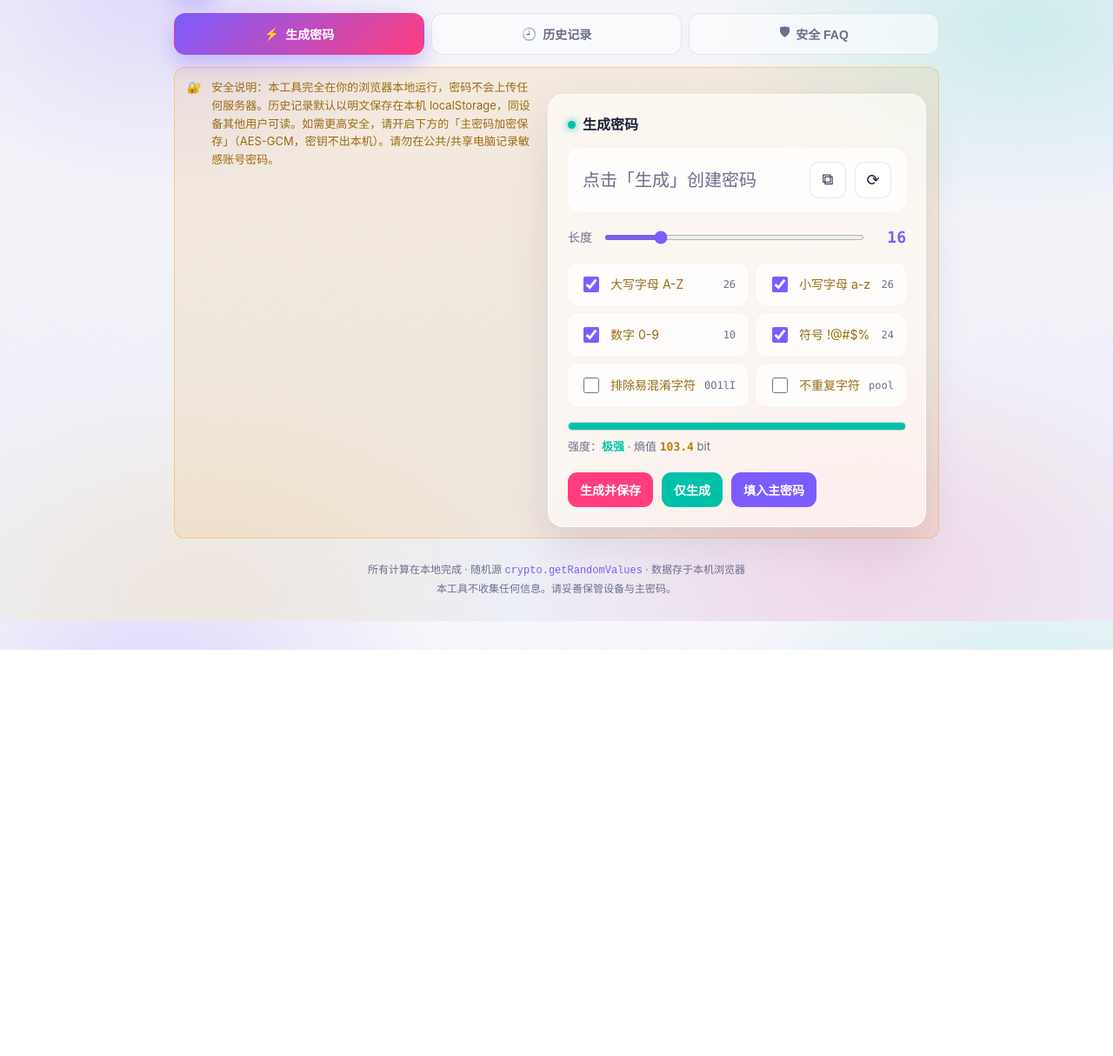
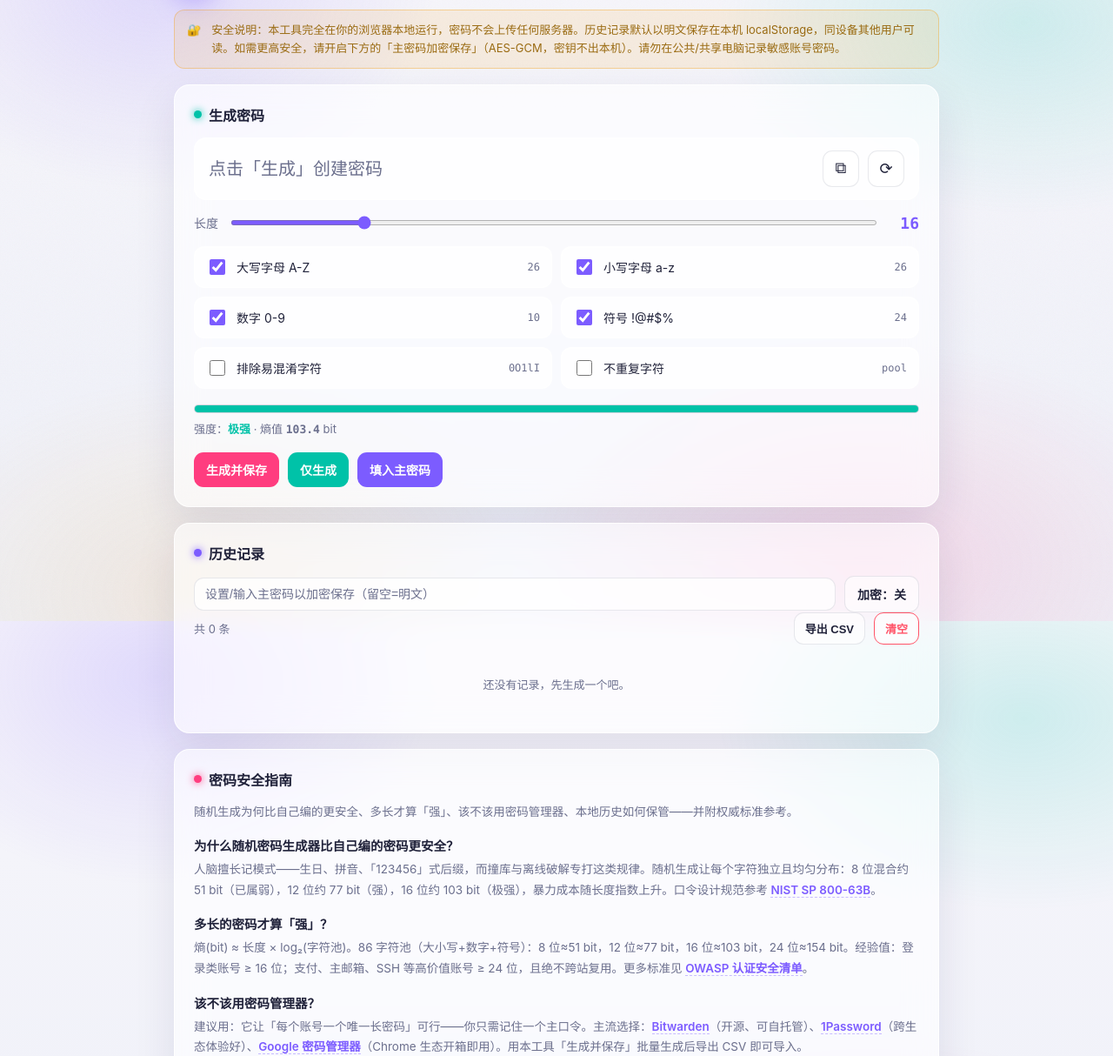
Before and after one commit to li0000001526/cpnfx, a plain HTML site: page index.html in a window 1280 px wide. Shown: the part 86-1300 px from the top of the page at 87% size. Before the commit the page ends 833 px from the top, so only its background shows below. Drawn offline with Linux system fonts and the light colour scheme.

Commit message:
deploy index.html

```diff
--- a/index.html
+++ b/index.html
@@ -193,18 +193,15 @@
     box-shadow:0 12px 30px rgba(27,191,115,.35);
   }
   .toast.show{opacity:1;transform:translateX(-50%) translateY(0)}
-/* pwgen tabs ui */
-.tabs{display:flex;gap:8px;margin-top:18px;flex-wrap:wrap}
-.tab{flex:1 1 150px;min-width:132px;border:1px solid var(--hair);background:rgba(255,255,255,.55);color:var(--muted);border-radius:13px;padding:11px 14px;font-size:14px;font-weight:700;cursor:pointer;display:flex;align-items:center;justify-content:center;gap:7px;transition:border-color .15s,background .15s,color .15s,box-shadow .15s}
-.tab:hover{border-color:var(--violet);color:var(--ink)}
-.tab.on{background:linear-gradient(135deg,var(--violet),var(--pink));border-color:transparent;color:#fff;box-shadow:0 10px 24px rgba(124,92,255,.35)}
-.tabpane{display:none}
-.tabpane.on{display:block;animation:pwin .18s ease}
-@keyframes pwin{from{opacity:0;transform:translateY(6px)}to{opacity:1;transform:none}}
-.faq h3{margin:18px 0 6px;font-size:14.5px;color:var(--ink);font-weight:700}
-.faq .faqp,.faq .faqs{color:var(--muted);font-size:13.5px;line-height:1.75;margin:0}
-.faq a{color:var(--violet);font-weight:600;text-decoration:none;border-bottom:1px dashed rgba(124,92,255,.4)}
-.faq a:hover{border-bottom-style:solid}
+/* cpnfx bottom seo sections */
+.gsec h3{margin:16px 0 6px;font-size:14.5px;color:var(--ink);font-weight:700}
+.gsec .faqp,.gsec .faqs{color:var(--muted);font-size:13.5px;line-height:1.75;margin:0}
+.gsec a{color:var(--violet);font-weight:600;text-decoration:none;border-bottom:1px dashed rgba(124,92,255,.4)}
+.gsec a:hover{border-bottom-style:solid}
+.flinks-sub{color:var(--muted);font-size:13px;margin:0 0 12px}
+.flinks-chips{display:flex;flex-wrap:wrap;gap:9px}
+.wlink{display:inline-flex;align-items:center;gap:6px;background:var(--panel2);border:1px solid var(--hair);border-radius:10px;padding:8px 12px;font-size:13px;color:var(--ink);text-decoration:none;font-weight:600;transition:transform .06s,border-color .15s,box-shadow .15s;cursor:pointer}
+.wlink:hover{border-color:var(--violet);box-shadow:0 6px 16px rgba(124,92,255,.18);transform:translateY(-1px)}
 .opt>span{white-space:nowrap}
 </style>
 </head>
@@ -219,16 +216,12 @@
     <select id="lang" class="langsel" aria-label="Language"></select>
   </header>
 
-<div class="tabs" id="tabSwitch" role="tablist">
-  <button class="tab on" data-tab="gen" role="tab">⚡ <span data-i18n="tabGen">生成密码</span></button>
-  <button class="tab" data-tab="hist" role="tab">🕘 <span data-i18n="tabHist">历史记录</span></button>
-  <button class="tab" data-tab="faq" role="tab">🛡 <span data-i18n="tabFaq">安全 FAQ</span></button>
-</div>
-<div class="tabpane on" id="pane-gen">
-<div class="warn">
+  <div class="warn">
     <span>🔐</span>
     <div data-i18n="warn">安全说明：本工具完全在你的浏览器本地运行，密码不会上传任何服务器。历史记录默认以明文保存在本机 localStorage，同设备其他用户可读。如需更高安全，请开启下方的「主密码加密保存」（AES-GCM，密钥不出本机）。请勿在公共/共享电脑记录敏感账号密码。</div>
-<!-- 生成区 -->
+  </div>
+
+  <!-- 生成区 -->
   <section class="sec">
     <h2><span class="dot"></span><span data-i18n="secGen">生成密码</span></h2>
     <div class="pwbox">
@@ -263,9 +256,8 @@
       <button class="btn violet" id="fillBtn" data-i18n="fillBtn">填入主密码</button>
     </div>
   </section>
-</div>
-<div class="tabpane" id="pane-hist">
-<!-- 历史区 -->
+
+  <!-- 历史区 -->
   <section class="sec">
     <h2><span class="dot" style="background:var(--violet);box-shadow:0 0 10px var(--violet)"></span><span data-i18n="secHist">历史记录</span></h2>
 
@@ -282,13 +274,12 @@
     </div>
     <div class="hist" id="hist"><div class="empty-hist" data-i18n="emptyHist">还没有记录，先生成一个吧。</div></div>
   </section>
-</div>
-<div class="tabpane" id="pane-faq">
 
-<!-- 安全FAQ区 -->
-<section class="sec faq">
-  <h2><span class="dot" style="background:var(--pink);box-shadow:0 0 10px var(--pink)"></span><span data-i18n="faqTitle">密码安全指南</span></h2>
-  <p class="faqs" data-i18n-html="faqSub">四个最常见的问题：随机生成为什么比自编更安全、多长才算「强」、该不该用密码管理器、本地历史记录如何保管。</p>
+
+<!-- cpnfx-bottom-seo -->
+<section class="sec gsec">
+  <h2><span class="dot" style="background:var(--pink);box-shadow:0 0 10px var(--pink)"></span><span data-i18n="secGuide">密码安全指南</span></h2>
+  <p class="faqs" data-i18n="guideSub">随机生成为何比自己编的更安全、多长才算「强」、该不该用密码管理器、本地历史如何保管——并附权威标准参考。</p>
   <h3 data-i18n="faqQ1">为什么随机密码生成器比自己编的密码更安全？</h3>
   <p class="faqp" data-i18n-html="faqA1">人脑擅长记模式——生日、拼音、「123456」式后缀，而撞库与离线破解专打这类规律。随机生成让每个字符独立且均匀分布：8 位混合约 51 bit（已属弱），12 位约 77 bit（强），16 位约 103 bit（极强），暴力成本随长度指数上升。口令设计规范参考 <a href="https://csrc.nist.gov/pubs/sp/800/63/b/final" target="_blank" rel="noopener">NIST SP 800-63B</a>。</p>
   <h3 data-i18n="faqQ2">多长的密码才算「强」？</h3>
@@ -298,7 +289,17 @@
   <h3 data-i18n="faqQ4">本工具的历史记录安全吗？</h3>
   <p class="faqp" data-i18n-html="faqA4">历史默认以明文保存在本机 localStorage——同设备其他用户可读；开启「主密码加密保存」后以 AES-GCM（PBKDF2 15 万次迭代）加密，密钥不出本机。请勿在公共/共享电脑上保存敏感口令。</p>
 </section>
-</div>
+<section class="sec flinks">
+  <h2><span class="dot" style="background:var(--cyan);box-shadow:0 0 10px var(--cyan)"></span><span data-i18n="secFlinks">友情链接</span></h2>
+  <p class="flinks-sub" data-i18n="flinksSub">更多免费在线工具（li00000 工具集）：</p>
+  <div class="flinks-chips">
+    <a class="wlink" href="https://tjtkw.li00000.xyz/" target="_blank" rel="noopener"><span data-i18n="flTjtkw">💪 健身体脂计算器</span></a>
+    <a class="wlink" href="https://calsa.li00000.xyz/" target="_blank" rel="noopener"><span data-i18n="flCalsa">🕐 时区时差计算器</span></a>
+    <a class="wlink" href="https://bmuws.li00000.xyz/" target="_blank" rel="noopener"><span data-i18n="flBmuws">🍰 烘焙食谱计算器</span></a>
+    <a class="wlink" href="https://dmosj.li00000.xyz/" target="_blank" rel="noopener"><span data-i18n="flDmosj">🔳 二维码生成器</span></a>
+    <a class="wlink" href="https://dosif.li00000.xyz/" target="_blank" rel="noopener"><span data-i18n="flDosif">🎹 幻音钢琴</span></a>
+  </div>
+</section>
 <footer id="foot" data-i18n-html="footer">所有计算在本地完成 · 随机源 <code>crypto.getRandomValues</code> · 数据存于本机浏览器<br/>本工具不收集任何信息。请妥善保管设备与主密码。</footer>
 </div>
 
@@ -311,13 +312,13 @@
   // ---------- i18n ----------
   var I18N = {
     zh:{
-      tabGen:"生成密码", tabHist:"历史记录", tabFaq:"安全 FAQ",
-      faqTitle:"密码安全指南", faqSub:"四个最常见的问题：随机生成为什么比自编更安全、多长才算「强」、该不该用密码管理器、本地历史记录如何保管。",
+      secGuide:"密码安全指南", guideSub:"随机生成为何比自己编的更安全、多长才算「强」、该不该用密码管理器、本地历史如何保管——并附权威标准参考。",
       faqQ1:"为什么随机密码生成器比自己编的密码更安全？", faqA1:'人脑擅长记模式——生日、拼音、「123456」式后缀，而撞库与离线破解专打这类规律。随机生成让每个字符独立且均匀分布：8 位混合约 51 bit（已属弱），12 位约 77 bit（强），16 位约 103 bit（极强），暴力成本随长度指数上升。口令设计规范参考 <a href="https://csrc.nist.gov/pubs/sp/800/63/b/final" target="_blank" rel="noopener">NIST SP 800-63B</a>。',
       faqQ2:"多长的密码才算「强」？", faqA2:'熵(bit) ≈ 长度 × log₂(字符池)。86 字符池（大小写+数字+符号）：8 位≈51 bit，12 位≈77 bit，16 位≈103 bit，24 位≈154 bit。经验值：登录类账号 ≥ 16 位；支付、主邮箱、SSH 等高价值账号 ≥ 24 位，且绝不跨站复用。更多标准见 <a href="https://cheatsheetseries.owasp.org/cheatsheets/Authentication_Cheat_Sheet.html" target="_blank" rel="noopener">OWASP 认证安全清单</a>。',
       faqQ3:"该不该用密码管理器？", faqA3:'建议用：它让「每个账号一个唯一长密码」可行——你只需记住一个主口令。主流选择：<a href="https://bitwarden.com/" target="_blank" rel="noopener">Bitwarden</a>（开源、可自托管）、<a href="https://1password.com/" target="_blank" rel="noopener">1Password</a>（跨生态体验好）、<a href="https://support.google.com/accounts/answer/6289203" target="_blank" rel="noopener">Google 密码管理器</a>（Chrome 生态开箱即用）。用本工具「生成并保存」批量生成后导出 CSV 即可导入。',
       faqQ4:"本工具的历史记录安全吗？", faqA4:'历史默认以明文保存在本机 localStorage——同设备其他用户可读；开启「主密码加密保存」后以 AES-GCM（PBKDF2 15 万次迭代）加密，密钥不出本机。请勿在公共/共享电脑上保存敏感口令。',
-
+      secFlinks:"友情链接", flinksSub:"更多免费在线工具（li00000 工具集）：",
+      flTjtkw:"💪 健身体脂计算器", flCalsa:"🕐 时区时差计算器", flBmuws:"🍰 烘焙食谱计算器", flDmosj:"🔳 二维码生成器", flDosif:"🎹 幻音钢琴",
       title:"密钥工坊 · 密码生成器", sub:"纯前端 · 本地生成 · 可记录历史",
       warn:"安全说明：本工具完全在你的浏览器本地运行，密码不会上传任何服务器。历史记录默认以明文保存在本机 localStorage，同设备其他用户可读。如需更高安全，请开启下方的「主密码加密保存」（AES-GCM，密钥不出本机）。请勿在公共/共享电脑记录敏感账号密码。",
       secGen:"生成密码", pwPlaceholder:"点击「生成」创建密码", len:"长度",
@@ -338,13 +339,13 @@
       vWeak:"极弱", weak:"弱", mid:"中等", strong:"强", vStrong:"极强"
     },
     "zh-t":{
-      tabGen:"生成密碼", tabHist:"歷史記錄", tabFaq:"安全 FAQ",
-      faqTitle:"密碼安全指南", faqSub:"四個最常見的問題：隨機生成為何比自编更安全、多長才算「強」、該不該用密碼管理器、本機歷史記錄如何保管。",
-      faqQ1:"為什麼隨機密碼生成器比自编的密碼更安全？", faqA1:'大腦擅長記模式——生日、拼音、「123456」式結尾，而撞庫與離線破解專打這類規律。隨機生成讓每個字元獨立且均勻分布：8 位混合約 51 bit（已屬弱），12 位約 77 bit（強），16 位約 103 bit（極強），暴力成本隨長度指數上升。口令設計規範參考 <a href="https://csrc.nist.gov/pubs/sp/800/63/b/final" target="_blank" rel="noopener">NIST SP 800-63B</a>。',
+      secGuide:"密碼安全指南", guideSub:"隨機產生器為何比自编更安全、多長才算「強」、該不該用密碼管理器、本機歷史如何保管——並附權威標準參考。",
+      faqQ1:"為什麼隨機密碼產生器比自编的密碼更安全？", faqA1:'大腦擅長記模式——生日、拼音、「123456」式結尾，而撞庫與離線破解專打這類規律。隨機生成讓每個字元獨立且均勻分布：8 位混合約 51 bit（已屬弱），12 位約 77 bit（強），16 位約 103 bit（極強），暴力成本隨長度指數上升。口令設計規範參考 <a href="https://csrc.nist.gov/pubs/sp/800/63/b/final" target="_blank" rel="noopener">NIST SP 800-63B</a>。',
       faqQ2:"多長的密碼才算「強」？", faqA2:'熵(bit) ≈ 長度 × log₂(字元池)。86 字元池（大小寫+數字+符號）：8 位≈51 bit，12 位≈77 bit，16 位≈103 bit，24 位≈154 bit。經驗值：登入類帳號 ≥ 16 位；支付、主郵箱、SSH 等高價值帳號 ≥ 24 位，且絕不跨站重用。更多標準見 <a href="https://cheatsheetseries.owasp.org/cheatsheets/Authentication_Cheat_Sheet.html" target="_blank" rel="noopener">OWASP 鑑別安全清單</a>。',
       faqQ3:"該不該用密碼管理器？", faqA3:'建議用：它讓「每個帳號一個唯一長密碼」可行——你只需記住一個主口令。主流選擇：<a href="https://bitwarden.com/" target="_blank" rel="noopener">Bitwarden</a>（開源、可自託管）、<a href="https://1password.com/" target="_blank" rel="noopener">1Password</a>（跨生態體驗佳）、<a href="https://support.google.com/accounts/answer/6289203" target="_blank" rel="noopener">Google 密碼管理器</a>（Chrome 生態開箱即用）。用本工具「生成並保存」批量產生後匯出 CSV 即可導入。',
       faqQ4:"本工具的歷史記錄安全嗎？", faqA4:'歷史預設以明文保存在本機 localStorage——同裝置其他使用者可讀；開啟「主密碼加密保存」後以 AES-GCM（PBKDF2 15 萬次迭代）加密，金鑰不出本機。請勿在公共／共用電腦上保存敏感口令。',
-
+      secFlinks:"友情鏈接", flinksSub:"更多免費在線工具（li00000 工具集）：",
+      flTjtkw:"💪 健身體脂計算器", flCalsa:"🕐 時區時差計算器", flBmuws:"🍰 烘焙食譜計算器", flDmosj:"🔳 二維碼產生器", flDosif:"🎹 幻音鋼琴",
       title:"密鑰工坊 · 密碼產生器", sub:"純前端 · 本地生成 · 可記錄歷史",
       warn:"安全說明：本工具完全在你的瀏覽器本地運行，密碼不會上傳任何伺服器。歷史記錄預設以明文保存在本機 localStorage，同裝置其他使用者可讀。如需更高安全，請開啟下方的「主密碼加密保存」（AES-GCM，金鑰不出本機）。請勿在公共／共用電腦記錄敏感帳號密碼。",
       secGen:"生成密碼", pwPlaceholder:"點擊「生成」建立密碼", len:"長度",
@@ -365,13 +366,13 @@
       vWeak:"極弱", weak:"弱", mid:"中等", strong:"強", vStrong:"極強"
     },
     en:{
-      tabGen:"Generate", tabHist:"History", tabFaq:"Security FAQ",
-      faqTitle:"Password Security Guide", faqSub:"The four questions that matter: why random beats typed, how long is strong, should you use a password manager, and how local history is kept safe.",
-      faqQ1:"Why is a random generator safer than a password you make yourself?", faqA1:'Humans remember patterns — birthdays, pinyin, "123456" suffixes — and credential-stuffing and offline cracking target exactly those. A random generator keeps every character independent and uniform: 8 mixed chars ≈ 51 bits (already weak), 12 ≈ 77 bits (strong), 16 ≈ 103 bits (very strong); brute-force cost grows exponentially with length. For credential policy see <a href="https://csrc.nist.gov/pubs/sp/800/63/b/final" target="_blank" rel="noopener">NIST SP 800-63B</a>.',
+      secGuide:"Password Security Guide", guideSub:"Why a random generator beats typed passwords, how long is strong, when to use a password manager, and how local history is kept safe — with authoritative references.",
+      faqQ1:"Why is a random generator safer than a password you type yourself?", faqA1:'Humans remember patterns — birthdays, pinyin, "123456" suffixes — and credential-stuffing and offline cracking target exactly those. A random generator keeps every character independent and uniform: 8 mixed chars ≈ 51 bits (already weak), 12 ≈ 77 (strong), 16 ≈ 103 (very strong); brute-force cost grows exponentially with length. Credential policy: <a href="https://csrc.nist.gov/pubs/sp/800/63/b/final" target="_blank" rel="noopener">NIST SP 800-63B</a>.',
       faqQ2:"How long must a password be to count as strong?", faqA2:'Entropy (bits) ≈ length × log₂(pool). With the 86-char pool (upper + lower + digits + symbols): 8 ≈ 51 bits, 12 ≈ 77, 16 ≈ 103, 24 ≈ 154. Rules of thumb: ≥ 16 chars for login accounts; ≥ 24 for high-value ones (payments, primary inbox, SSH), and never reuse across sites. More standards: the <a href="https://cheatsheetseries.owasp.org/cheatsheets/Authentication_Cheat_Sheet.html" target="_blank" rel="noopener">OWASP Authentication Cheat Sheet</a>.',
-      faqQ3:"Should you use a password manager?", faqA3:'Yes — it makes a unique long password per account practical: you only memorize one master passphrase. Popular choices: <a href="https://bitwarden.com/" target="_blank" rel="noopener">Bitwarden</a> (open source, self-hostable), <a href="https://1password.com/" target="_blank" rel="noopener">1Password</a> (polished cross-platform), <a href="https://support.google.com/accounts/answer/6289203" target="_blank" rel="noopener">Google Password Manager</a> (built into Chrome). Generate a batch here with "Generate & Save", export CSV, and import it into the manager.',
+      faqQ3:"Should you use a password manager?", faqA3:'Yes — it makes a unique long password per account practical: you only memorize one master passphrase. Popular choices: <a href="https://bitwarden.com/" target="_blank" rel="noopener">Bitwarden</a> (open source, self-hostable), <a href="https://1password.com/" target="_blank" rel="noopener">1Password</a> (polished cross-platform), <a href="https://support.google.com/accounts/answer/6289203" target="_blank" rel="noopener">Google Password Manager</a> (built into Chrome). Generate a batch here, export CSV, and import it into the manager.',
       faqQ4:"Is this tool's history safe?", faqA4:"History is stored in plaintext in your browser's localStorage by default — readable by anyone on this device. Enable encrypted save and it becomes AES-GCM (PBKDF2, 150,000 iterations); the key never leaves the device. Never keep sensitive credentials on public or shared computers.",
-
+      secFlinks:"More Free Tools", flinksSub:"More free online tools from the li00000 collection:",
+      flTjtkw:"💪 Body Fat / BMI Calculator", flCalsa:"🕐 Time Zone & Countdown", flBmuws:"🍰 Baking Recipe Calculator", flDmosj:"🔳 QR Code Generator", flDosif:"🎹 Aurora Piano",
       title:"KeyForge · Password Generator", sub:"Client-side · Local generation · History saved",
       warn:"Security note: This tool runs entirely in your browser locally. Passwords are never uploaded to any server. History is stored in plaintext in this device's localStorage by default, readable by other users on the same device. For higher security, enable \"Encrypted save with master password\" below (AES-GCM, key never leaves device). Do not store sensitive credentials on public/shared computers.",
       secGen:"Generate", pwPlaceholder:"Click \"Generate\" to create", len:"Length",
@@ -392,13 +393,13 @@
       vWeak:"Very weak", weak:"Weak", mid:"Medium", strong:"Strong", vStrong:"Very strong"
     },
     ja:{
-      tabGen:"生成", tabHist:"履歴", tabFaq:"セキュリティ FAQ",
-      faqTitle:"パスワード安全ガイド", faqSub:"よくある4つの疑問：なぜランダム生成が自编より安全か、どの長さが「強い」のか、パスワードマネージャを使うべきか、履歴の保管方法。",
-      faqQ1:"なぜランダム生成の方が自编のパスワードより安全？", faqA1:'人間はパターン（生年月日、ピンイン、「123456」の続き）を記憶しやすい。クレデンシャルスタッフィングやオフライン総当たり攻撃はまさにその類を狙います。ランダム生成は各文字を独立・均匀分布させます：8桁（86文字プール）≈51 bit（弱）、12桁≈77 bit（強）、16桁≈103 bit（極強）——長度が上がるほど総当たりコストは指数的に増えます。認証方針は <a href="https://csrc.nist.gov/pubs/sp/800/63/b/final" target="_blank" rel="noopener">NIST SP 800-63B</a> を参照。',
+      secGuide:"パスワード安全ガイド", guideSub:"ランダム生成がなぜ自分で編むパスワードより安全か、どの長さが「強い」か、パスワードマネージャーを使うべきか、履歴の保管方法——権威ある基準も参照。",
+      faqQ1:"なぜランダム生成の方が自分で編んだパスワードより安全？", faqA1:'人間はパターン（生年月日、ピンイン、「123456」の続き）を記憶しやすい。クレデンシャルスタッフィングやオフライン総当たり攻撃はまさにその類を狙います。ランダム生成は各文字を独立・均匀分布させます：8桁（86文字プール）≈51 bit（弱）、12桁≈77 bit（強）、16桁≈103 bit（極強）——長さが増えるほど総当たりコストは指数的に高くなります。認証方針は <a href="https://csrc.nist.gov/pubs/sp/800/63/b/final" target="_blank" rel="noopener">NIST SP 800-63B</a> を参照。',
       faqQ2:"どの長さのパスワードが「強め」と言える？", faqA2:'エントロピー(bit) ≒ 長さ × log₂(文字プール)。86文字プール（大文字＋小文字＋数字＋記号）では：8桁≒51 bit、12桁≒77 bit、16桁≒103 bit、24桁≒154 bit。目安：ログイン用は16桁以上、高価値アカウント（決済・メインメール・SSH）は24桁以上、サイト横断での再利用は避けること。基準は <a href="https://cheatsheetseries.owasp.org/cheatsheets/Authentication_Cheat_Sheet.html" target="_blank" rel="noopener">OWASP 認証チートシート</a>。',
-      faqQ3:"パスワードマネージャは使った方が良い？", faqA3:'はい。アカウントごとに固有の長いパスワードを実用化する助けになり、覚えておくのはマスターパスワード1つだけで済みます。主な選択肢：<a href="https://bitwarden.com/" target="_blank" rel="noopener">Bitwarden</a>（オープンソース・セルフホスト可）、<a href="https://1password.com/" target="_blank" rel="noopener">1Password</a>（クロスプラットフォームで体験良好）、<a href="https://support.google.com/accounts/answer/6289203" target="_blank" rel="noopener">Google パスワードマネージャ</a>（Chrome に標準搭載）。ここでは「生成して保存」でまとめて作り、CSV を出力してインポートするのがスムーズ。',
+      faqQ3:"パスワードマネージャーは使った方が良い？", faqA3:'はい。アカウントごとに固有の長いパスワードを実用化する助けになり、覚えておくのはマスターパスワード1つだけで済みます。主な選択肢：<a href="https://bitwarden.com/" target="_blank" rel="noopener">Bitwarden</a>（オープンソース・セルフホスト可）、<a href="https://1password.com/" target="_blank" rel="noopener">1Password</a>（クロスプラットフォームで体験良好）、<a href="https://support.google.com/accounts/answer/6289203" target="_blank" rel="noopener">Google パスワードマネージャー</a>（Chrome に標準搭載）。ここではまとめて生成して CSV を出力し、マネージャーにインポートするのがスムーズ。',
       faqQ4:"このツールの履歴は安全？", faqA4:'履歴は標準で本体ブラウザの localStorage に平文保存——同一デバイスの他ユーザーが読める可能性があります。「マスターパスワードで暗号化保存」を有効化すると AES-GCM（PBKDF2・15万イテレーション）で暗号化され、鍵は端末外に出ません。公共・共有端末で重要な認証情報を保存しないでください。',
-
+      secFlinks:"関連ツール", flinksSub:"その他の無料オンラインツール（li00000 集合）：",
+      flTjtkw:"💪 体組成計算（BMI/体脂肪）", flCalsa:"🕐 時差・カウントダウン", flBmuws:"🍰 焼菓子レシピ計算", flDmosj:"🔳 QRコード生成", flDosif:"🎹 アウローラピアノ",
       title:"キーフォージ · パスワード生成器", sub:"クライアント側 · ローカル生成 · 履歴保存",
       warn:"セキュリティ注意：このツールはすべてブラウザ内（ローカル）で動作し、パスワードをサーバーに送信することはありません。履歴は標準で平文のまま本デバイスの localStorage に保存され、同一デバイスの他ユーザーが読める可能性があります。より安全にするには、下の「マスターパスワードで暗号化保存」（AES-GCM、鍵は端末外に出ない）を有効化してください。公共／共有端末で重要な認証情報を保存しないでください。",
       secGen:"パスワード生成", pwPlaceholder:"「生成」を押して作成", len:"長さ",
@@ -727,29 +728,6 @@
   langSel.onchange=function(){ applyLang(langSel.value); };
 
   // init
-  // ---------- tabs UI ----------
-  var TAB_KEY="pwgen.tab.v1";
-  function setTab(name){
-    var names=["gen","hist","faq"];
-    for(var i=0;i<names.length;i++){
-      var p=document.getElementById("pane-"+names[i]);
-      if(p) p.classList.toggle("on", names[i]===name);
-    }
-    var ts=document.querySelectorAll("#tabSwitch .tab");
-    for(var j=0;j<ts.length;j++){ ts[j].classList.toggle("on", ts[j].getAttribute("data-tab")===name); }
-    try{ localStorage.setItem(TAB_KEY, name); }catch(e){}
-  }
-  (function(){
-    var sw=document.getElementById("tabSwitch");
-    if(!sw) return;
-    sw.addEventListener("click",function(e){
-      var b=e.target.closest ? e.target.closest(".tab") : null;
-      if(b) setTab(b.getAttribute("data-tab"));
-    });
-    var saved=null; try{ saved=localStorage.getItem(TAB_KEY); }catch(e){}
-    setTab(saved && ["gen","hist","faq"].indexOf(saved)>=0 ? saved : "gen");
-  })();
-
   applyLang(curLang);
 })();
 </script>
```
